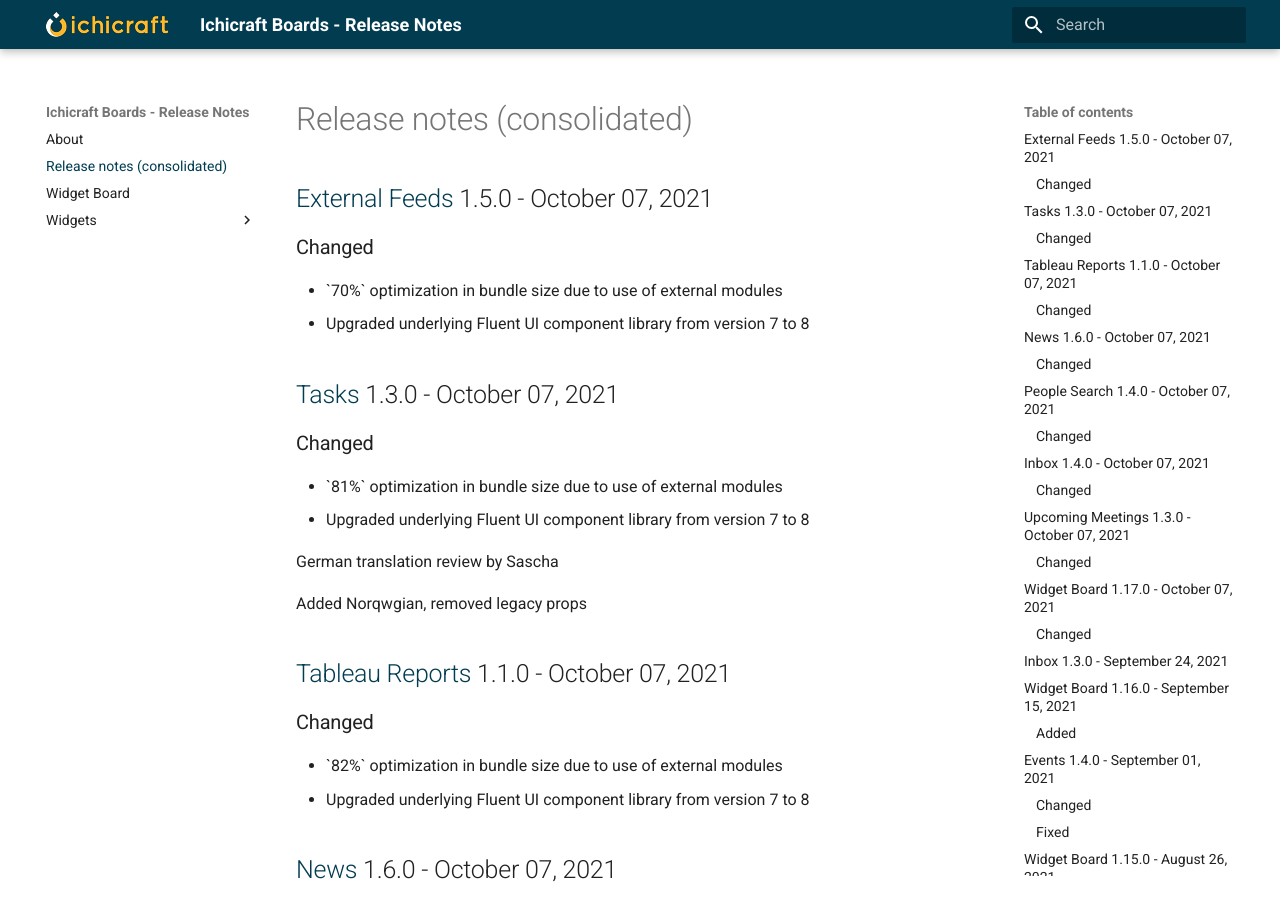
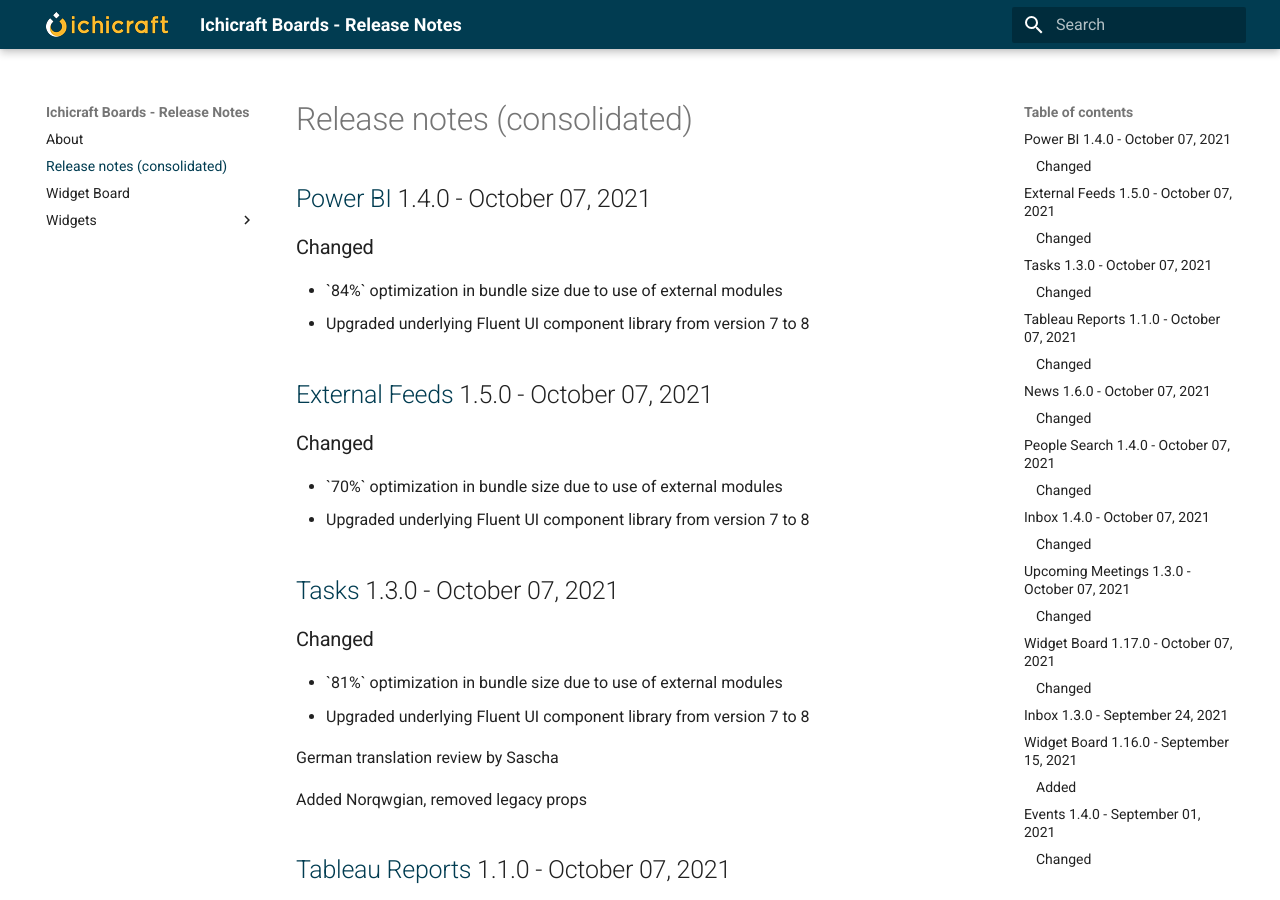
Before and after one commit to ichicraft/widgets-docs, an MkDocs documentation site: the page built from docs/Release-notes-(consolidated).md, in a window 1280 px wide and 900 px high. Built offline with MkDocs 1.6.1 and Material for MkDocs 9.7.7, drawn with Linux system fonts in a browser that asks for light colours.

Commit message:
Release notes updated by BuildService

```diff
--- a/docs/Release-notes-(consolidated).md
+++ b/docs/Release-notes-(consolidated).md
@@ -1,3 +1,9 @@
+## [Power BI](./Widgets/Power BI.md) 1.4.0 - October 07, 2021
+
+### Changed
+- &#x60;84%&#x60; optimization in bundle size due to use of external modules
+- Upgraded underlying Fluent UI component library from version 7 to 8
+
 ## [External Feeds](./Widgets/External Feeds.md) 1.5.0 - October 07, 2021
 
 ### Changed
```
Also changed, not shown: docs/Widgets/Power BI.md (+6 -0 lines).
